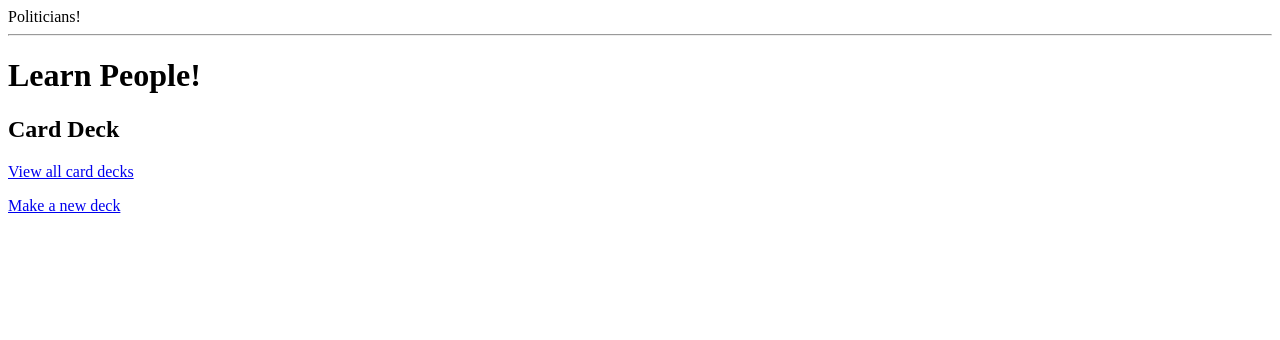
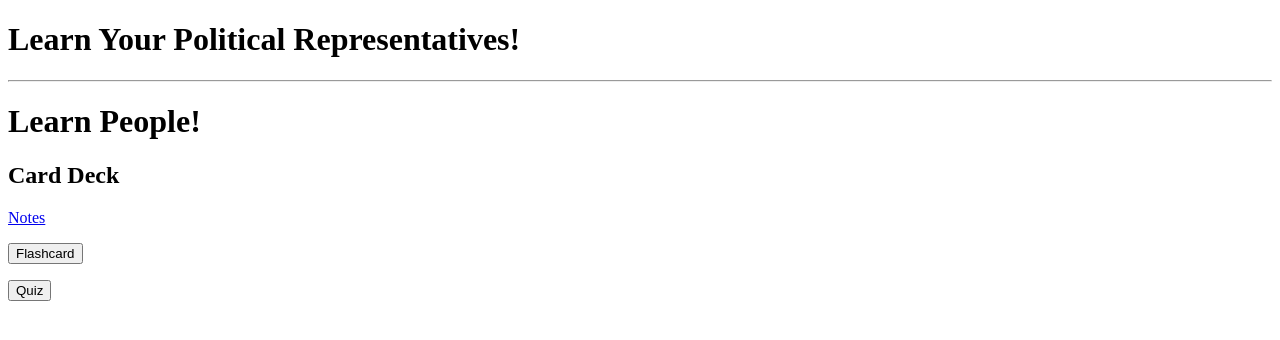
Before and after one commit to cachar/flashcard-app, a Flask app: page / in a window 1280 px wide. Shown: the top 340 px of the page. Run offline with Flask 2, Linux system fonts and the light colour scheme.

Commit message:
Working on flashcards- need to fix flash message and redirect at end of deck

```diff
--- a/model.py
+++ b/model.py
@@ -90,6 +90,10 @@ class PoliticianCard(db.Model):
                                  backref="politician_cards")
     card_deck = db.relationship('CardDeck',
                                      backref="politician_cards")
+
+    def right_answer(self):
+        return self.politician.value(self.field)
+
     def possible_answers(self):
         right_answer = self.politician.value(self.field)
         wrong_answers = [p.value(self.field) for p in Politician.query.all()]
--- a/server.py
+++ b/server.py
@@ -1,4 +1,4 @@
-from flask import Flask, render_template, redirect, request
+from flask import Flask, render_template, redirect, request, session, flash
 from model import *
 from flask_debugtoolbar import DebugToolbarExtension
 
@@ -15,16 +15,14 @@ app.jinja_env.undefined = StrictUndefined
 def landing_page():
     return render_template("homepage.html")
 
-@app.route('/card_decks', methods=["GET"])
-def show_card_decks():
-    fields = Politician.questionable_fields()
-    card_decks = CardDeck.query.all()
-    return render_template("card_decks.html", card_decks=card_decks, fields=fields)
 
 @app.route('/card_decks/new', methods=["GET"])
 def new_card_deck():
+    mode = request.args.get("mode")
+    session["mode"] = mode
+    print mode
     fields = Politician.questionable_fields()
-    return render_template("new_card_deck.html", fields=fields)
+    return render_template("new_card_deck.html", fields=fields, mode=mode)
 
 @app.route('/card_decks', methods=["POST"])
 def create_card_deck():
@@ -48,33 +46,25 @@ def show_card_deck(id):
 
     card = PoliticianCard.query.filter_by(card_deck_id=id, answer=None).first()
     if card == None:
-
-        return redirect("/card_decks/%s/score" % id)
+        if session["mode"] == "Quiz":
+            return redirect("/card_decks/%s/score" % id)
+        elif session["mode"] == "Flashcard":
+            flash("End of flashcards")
+            redirect('/')
     else:
         return redirect('/cards/%s' % card.id)
 
-@app.route('/card_decks/<int:id>/score', methods=["GET"])
-def show_score(id):
 
-    card_deck = CardDeck.query.get(id)
-    return render_template("score.html", card_deck=card_deck)
-
-
-
-@app.route('/card_decks/<int:id>/cards', methods=["GET"])
-def show_card_deck_cards(id):
-
-    card_deck = CardDeck.query.get(id)
-    # import pdb
-    # pdb.set_trace()
-    return render_template("card_deck_details.html", card_deck=card_deck, field=card_deck.field)
 
 @app.route('/cards/<int:id>', methods=["GET"])
 def show_card(id):
 
     card = PoliticianCard.query.get(id)
+    mode = session["mode"]
 
-    return render_template("card_details.html", card=card)
+    return render_template("card_details.html", card=card, mode=mode)
+
+
 
 @app.route('/cards/<int:id>', methods=["POST"])
 def create_card_answer(id):
@@ -88,6 +78,24 @@ def create_card_answer(id):
     return redirect('/card_decks/%s' % card.card_deck.id)
 
 
+
+@app.route('/card_decks/<int:id>/score', methods=["GET"])
+def show_score(id):
+
+    card_deck = CardDeck.query.get(id)
+    return render_template("score.html", card_deck=card_deck)
+
+
+
+# @app.route('/card_decks/<int:id>/cards', methods=["GET"])
+# def show_card_deck_cards(id):
+
+#     card_deck = CardDeck.query.get(id)
+#     return render_template("card_deck_details.html", card_deck=card_deck, field=card_deck.field)
+
+
+
+
 if __name__ == "__main__":
     # We have to set debug=True here, since it has to be True at the point
     # that we invoke the DebugToolbarExtension
--- a/templates/base.html
+++ b/templates/base.html
@@ -1,12 +1,12 @@
 <!doctype html>
 <html>
 <head>
-  <title>Learn Your Politicians</title>
+  <title>Political Representatives</title>
 </head>
 
 <body>
 
-  Politicians!
+  <h1> Learn Your Political Representatives!</h1>
   <hr>
 
   <ul>
--- a/templates/homepage.html
+++ b/templates/homepage.html
@@ -4,7 +4,20 @@
 <h1>Learn People!</h1>
 
 <h2>Card Deck</h2>
-<p><a href="/card_decks">View all card decks</a></p>
-<p><a href="/card_decks/new">Make a new deck</a></p>
+
+<p><a href="/notes">Notes</p>
+
+<p>
+    <form action="/card_decks/new" method="get">
+        <input type="hidden" name="mode" value="Flashcard">
+        <input type="submit" value="Flashcard">
+    </form>
+</p>
+<p>
+    <form action="/card_decks/new">
+        <input type="hidden" name="mode" value="Quiz">
+        <input type="submit" value="Quiz">
+    </form>
+</p>
 
 {% endblock %}
--- a/templates/new_card_deck.html
+++ b/templates/new_card_deck.html
@@ -2,10 +2,12 @@
 {% block content %}
 
 <h1>Learn People!</h1>
+{{ mode }}
 
 <form action="/card_decks" method="post">
     {%for field in fields %}
-      <input type="submit" name="field" value={{ field }}>
+
+      <input type="submit" name="field" value="{{ field }}">
     {% endfor %}
 </form>
 {% endblock %}
```
Also changed, not shown: templates/card_details.html (+10 -0 lines).
